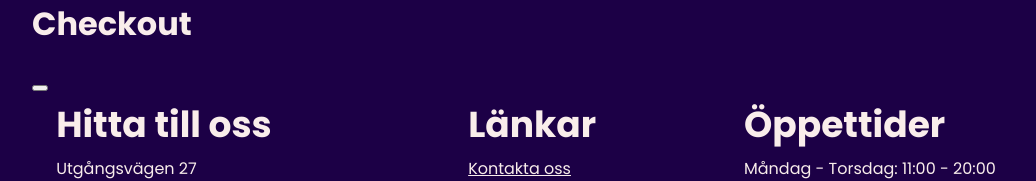
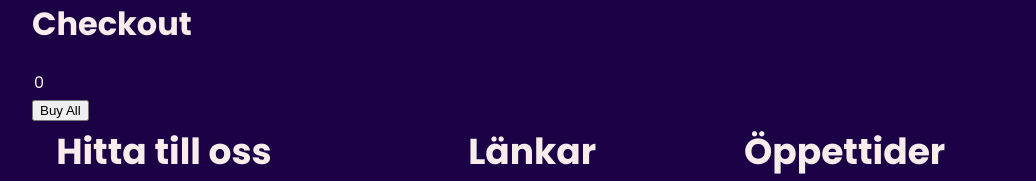
Before and after one commit to moasjogren/vue-upplevelse, a Vue app in the folder v-plain/: page /checkout in a window 1280 px wide. Shown: the part 123-304 px from the top of the page, without its empty margins (114-1150 px from the left). Built offline with nearby package versions, Linux system fonts and the light colour scheme.

Commit message:
added startt of checkout

```diff
--- a/v-plain/src/store/cart.ts
+++ b/v-plain/src/store/cart.ts
@@ -1,13 +1,18 @@
 import { defineStore } from "pinia";
 import {ref} from "vue";
 
-export type Item = {
+type ForWho = 'Kid' | 'Adult' | 'Senior'
+
+ export type Item = {
     id: string,
     name: string,
-    description: string
+    description: string,
+    price: number,
+    amountOfPeople: number,
+    forWho: ForWho,
 }
 
-export type Cart = {
+ export type Cart = {
     items: Item[]
 }
 
@@ -19,7 +24,7 @@ export const useCartStore = defineStore('cart', () => {
         addItem(item: Item) {
             cart.value.items.push(item)
         },
-        removeItem(id: String) {
+        removeItem(id: string) {
             cart.value.items = cart.value.items.filter(item => item.id !== id)
         }
     }
--- a/v-plain/src/views/Checkout.vue
+++ b/v-plain/src/views/Checkout.vue
@@ -1,24 +1,35 @@
 <script setup lang="ts">
-import {useCartStore} from '../store/cart.ts'
+import { computed } from 'vue'
+import { useCartStore } from '../store/cart.ts'
+import type { Item } from '../store/cart.ts'
 
 const cartStore = useCartStore()
 
-const buyAll = () => {
-    console.log("Bought all items")
+
+const totalPrice = computed((): number => {
+  return cartStore.cart.items.reduce((sum: number, item: Item) => {
+    return sum + item.price
+  }, 0)
+})
+
+const buyAll = (): void => {
+  console.log("Bought all items")
 }
-
 </script>
 
 <template>
+
   <h1>Checkout</h1>
   <div class="checkout-container">
     <ul class="checkout-lista">
-        <li v-for="item in cartStore.cart.items" :key="item.id">
-           <h3>{{ item.name }}</h3>
-           <p>{{ item.description }}</p>
-           <button @click="() => cartStore.removeItem(item.id)">Remove Item</button>
-        </li>
+      <li v-for="item in cartStore.cart.items" :key="item.id">
+        <h3>{{ item.name }}</h3>
+        <p>{{ item.description }}</p>
+        <p>{{ item.price }}</p>
+        <button @click="cartStore.removeItem(item.id)">Remove Item</button>
+      </li>
     </ul>
-    <button @click="() => buyAll"></button>
+    <p>{{ totalPrice }}</p>
+    <button @click="buyAll">Buy All</button>
   </div>
 </template>
```
Also changed, not shown: v-plain/src/components/SearchForm.vue (added).
